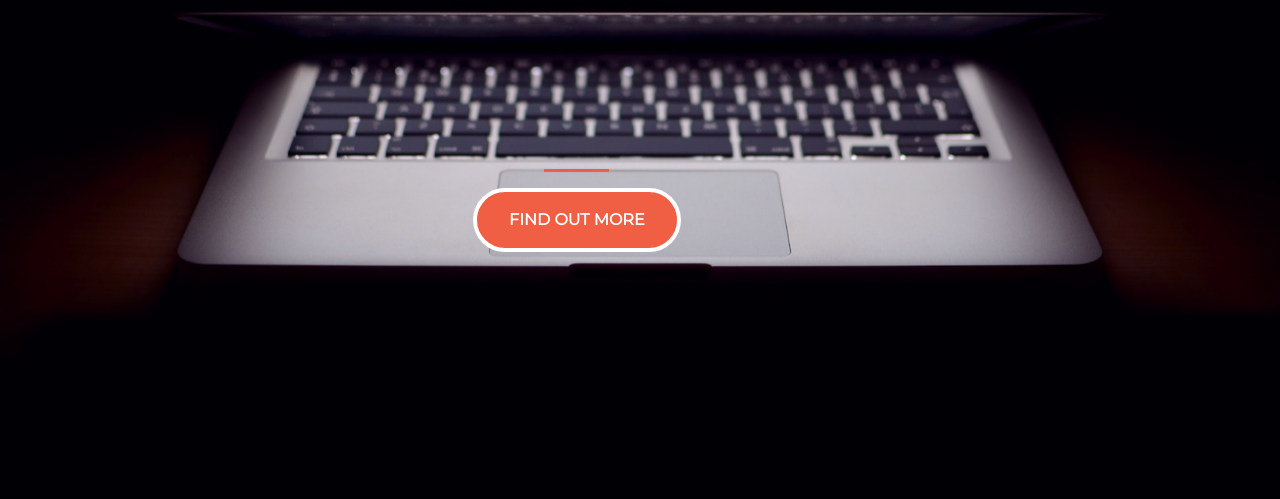
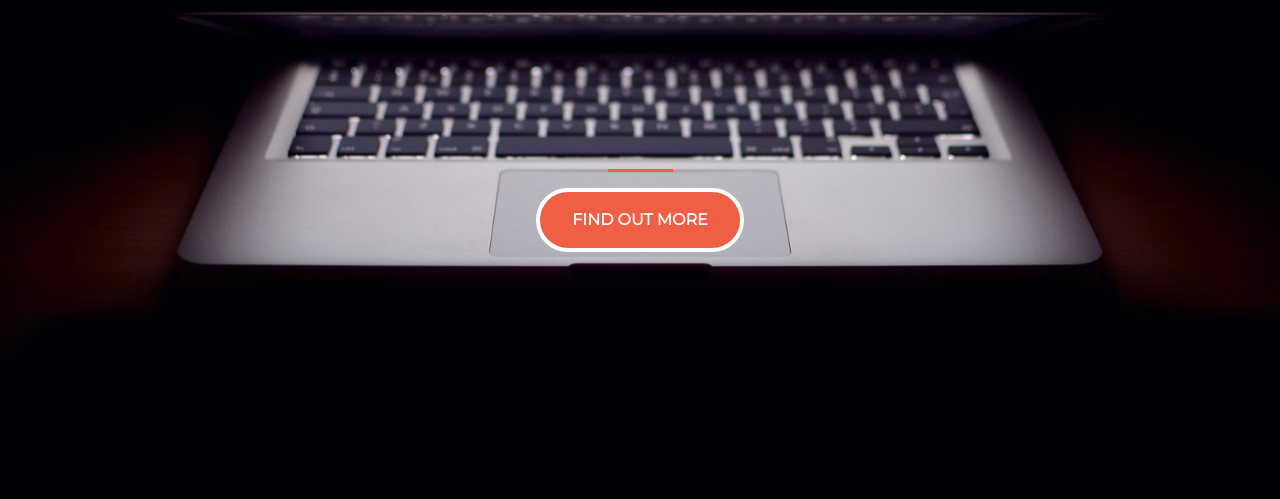
Before and after one commit to Edward-Rodriguez/startup-landing-page, a plain HTML site: page index.html in a window 1280 px wide. Shown: the part 301-800 px from the top of the page. Drawn offline with nearby package versions, Linux system fonts and the light colour scheme.

Commit message:
Fix horizontal positioning of button

```diff
--- a/index.html
+++ b/index.html
@@ -14,8 +14,8 @@
     <link rel="stylesheet" type="text/css" href="style.css">
   </head>
   <body>
-    <div class="container d-flex align-items-center h-100">
-      <div class="row">
+    <div class="container d-flex align-items-center justify-content-center h-100">
+      <div class="row ">
         <header class="text-center col-12">
           <h1 class="text-uppercase">
             <strong>THE BIGGEST STARTUP EVENT OF THE YEAR</strong>
@@ -24,7 +24,7 @@
         <div class="buffer col-12"></div>
         <section class="text-center col-12"=>
           <hr />
-          <button class="btn btn-primary btn-xl">Find out more</button>
+          <a href="https://mailchi.mp/3be1aab2554d/ztm"><button class="btn btn-primary btn-xl">Find out more</button></a>
         </section>
       </div>
     </div>
```
